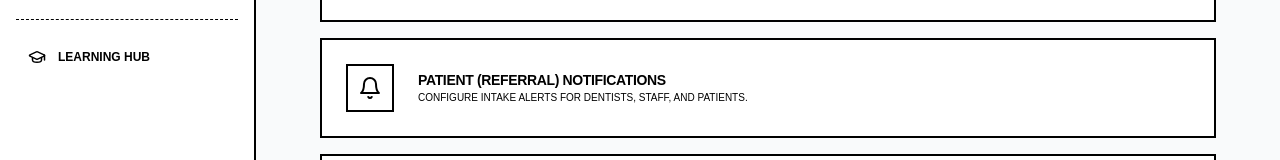
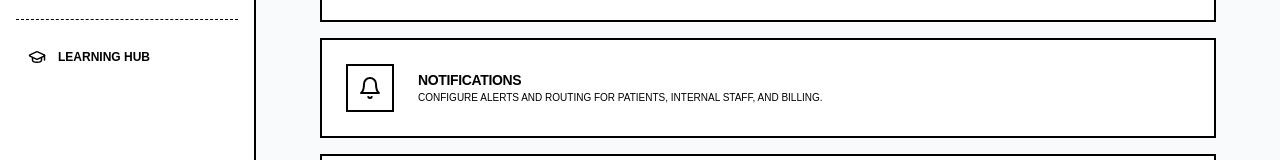
Before and after one commit to anton-g-kulikov/drtalk, a Next.js app: page /dentist/settings in a window 1280 px wide. Shown: the part 269-429 px from the top of the page. Built offline with nearby package versions, Linux system fonts and the light colour scheme; no server answers; the database is empty.

Commit message:
style(settings): rename Practice Notifications menu label to Notifications

```diff
--- a/src/app/settings/page.tsx
+++ b/src/app/settings/page.tsx
@@ -28,7 +28,7 @@ export default function SettingsPage() {
   const sections = [
     { icon: User, label: 'Practice Profile', desc: 'Manage practice details, locations, and clinical specialties.', href: isDentist ? '/dentist/settings/profile' : '/settings/profile' },
     ...(!isDentist ? [{ icon: Inbox, label: 'Referral Intake', desc: 'Configure and copy credentials for inbound email, eFax, and public referral link.', href: '/settings/intake' }] : []),
-    { icon: Bell, label: isDentist ? 'Patient (Referral) Notifications' : 'Referral Notifications', desc: 'Configure intake alerts for dentists, staff, and patients.', href: isDentist ? '/dentist/settings/notifications' : '/settings/notifications' },
+    { icon: Bell, label: 'Notifications', desc: 'Configure alerts and routing for patients, internal staff, and billing.', href: isDentist ? '/dentist/settings/notifications' : '/settings/notifications' },
     { icon: Shield, label: 'TEAM, ROLES & ACCESS CONTROL', desc: 'Manage team permissions and patient communication safeguards.', href: isDentist ? '/dentist/settings/team' : '/dashboard/settings/team' },
     ...(!isDentist ? [{ icon: CreditCard, label: 'Subscription', desc: 'View subscription status for referral processing.', href: '/settings/subscription' }] : []),
   ];
```
